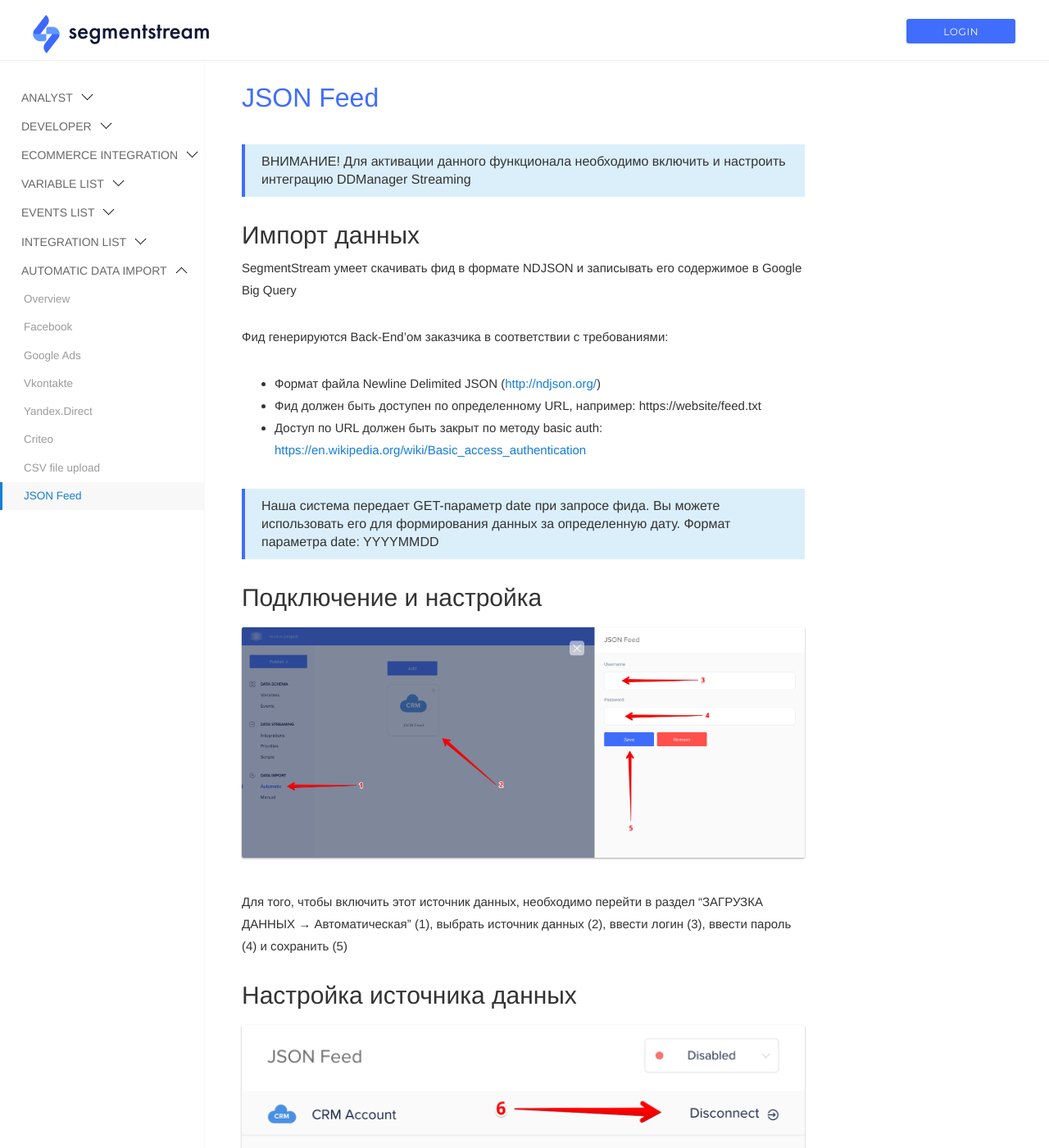
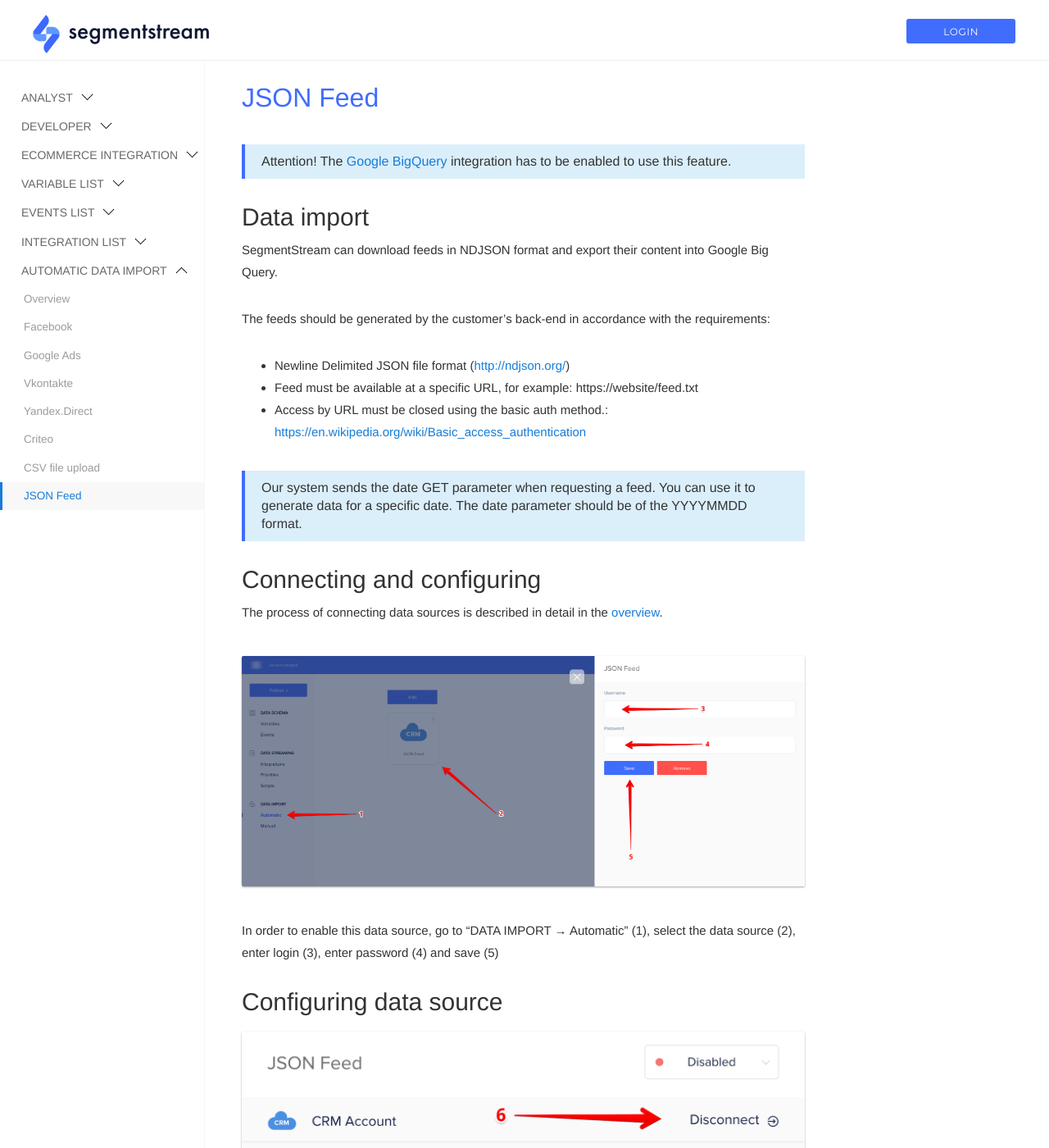
Before and after one commit to segmentstream-com/segmentstream-com.github.io, a Jekyll site: the page built from _docs/datasources/json-feed.md, in a window 1280 px wide and 1400 px high. Shown: the whole window at 82% size. Built offline with Jekyll 4.4.1, drawn with Linux system fonts in a browser that asks for light colours; nearby versions of some CDN libraries; some of the changed text lies outside the part shown.

Commit message:
traslated json-feed source page

```diff
--- a/_docs/datasources/json-feed.md
+++ b/_docs/datasources/json-feed.md
@@ -5,41 +5,43 @@
 order: 7
 ---
 
-> ВНИМАНИЕ! Для активации данного функционала необходимо включить и настроить интеграцию DDManager Streaming
+> Attention! The [Google BigQuery](/integrations/google-bigquery) integration has to be enabled to use this feature.
 
-## Импорт данных
+## Data import
 
-SegmentStream умеет скачивать фид в формате NDJSON и записывать его содержимое в Google Big Query
+SegmentStream can download feeds in NDJSON format and export their content into Google Big Query.
 
-Фид генерируются Back-End'ом заказчика в соответствии с требованиями:
+The feeds should be generated by the customer's back-end in accordance with the requirements:
 
-- Формат файла Newline Delimited JSON ([http://ndjson.org/](http://ndjson.org/))
-- Фид должен быть доступен по определенному URL, например: https://website/feed.txt
-- Доступ по URL должен быть закрыт по методу basic auth: [https://en.wikipedia.org/wiki/Basic_access_authentication](https://en.wikipedia.org/wiki/Basic_access_authentication)
+- Newline Delimited JSON file format ([http://ndjson.org/](http://ndjson.org/))
+- Feed must be available at a specific URL, for example: https://website/feed.txt
+- Access by URL must be closed using the basic auth method.: [https://en.wikipedia.org/wiki/Basic_access_authentication](https://en.wikipedia.org/wiki/Basic_access_authentication)
 
-> Наша система передает GET-параметр date при запросе фида. Вы можете использовать его для формирования данных за определенную дату.
-Формат параметра date: YYYYMMDD
+> Our system sends the date GET parameter when requesting a feed. You can use it to generate data for a specific date.
+The date parameter should be of the YYYYMMDD format.
 
-## Подключение и настройка
+## Connecting and configuring
+
+The process of connecting data sources is described in detail in the [overview](https://docs.segmentstream.com/datasources/index).
 
 ![](/img/json_feed_1.png)
 
-Для того, чтобы включить этот источник данных, необходимо перейти в раздел "ЗАГРУЗКА ДАННЫХ → Автоматическая" (1), выбрать источник данных (2), ввести логин (3), ввести пароль (4) и сохранить (5)
+In order to enable this data source, go to "DATA IMPORT → Automatic" (1), select the data source (2), enter login (3), enter password (4) and save (5)
 
-## Настройка источника данных
+## Configuring data source
 
 ![](/img/json_feed_3.png)
 
-Укажите название (1).
+Enter a title for the data source (1).
 
-**Feed URL (2)** - адрес сгенерированного вами файла (требования к содержимому файла указаны ниже)
+**Feed URL (2)** - the address of the file you generated (the requirements for the file contents are listed below)
 
-**Destination table name (3)** - название таблицы в BigQuery, в которую будут записаны данные из файла.
+**Destination table name (3)** - the name of the table in BigQuery to which the data from the file will be written.
 
-**Partition table by date (4)** - если включена данная опция, каждый день будет создаваться новая таблица с новым содержимым. В противном случае данные будут перезаписываться каждый день.
+**Partition table by date (4)** - if this option is enabled, a new table with new content will be created every day. Otherwise, the data will be overwritten every day.
 
-Чтобы сохранить и включить источник данных нажмите на "Save" (5).
+To save and enable the data source, click "Save" (5).
 
-Кнопка "Disconnect" (6) необходима для того, чтобы отозвать авторизационные данные. Настройки при этом сохраняются.
+The "Disconnect" button (5) is used to revoke the authorization data. The settings are saved.
 
-В любой момент вы можете включить или выключить интеграцию (6).
+You can enable or disable the data source at any time (6).
```
